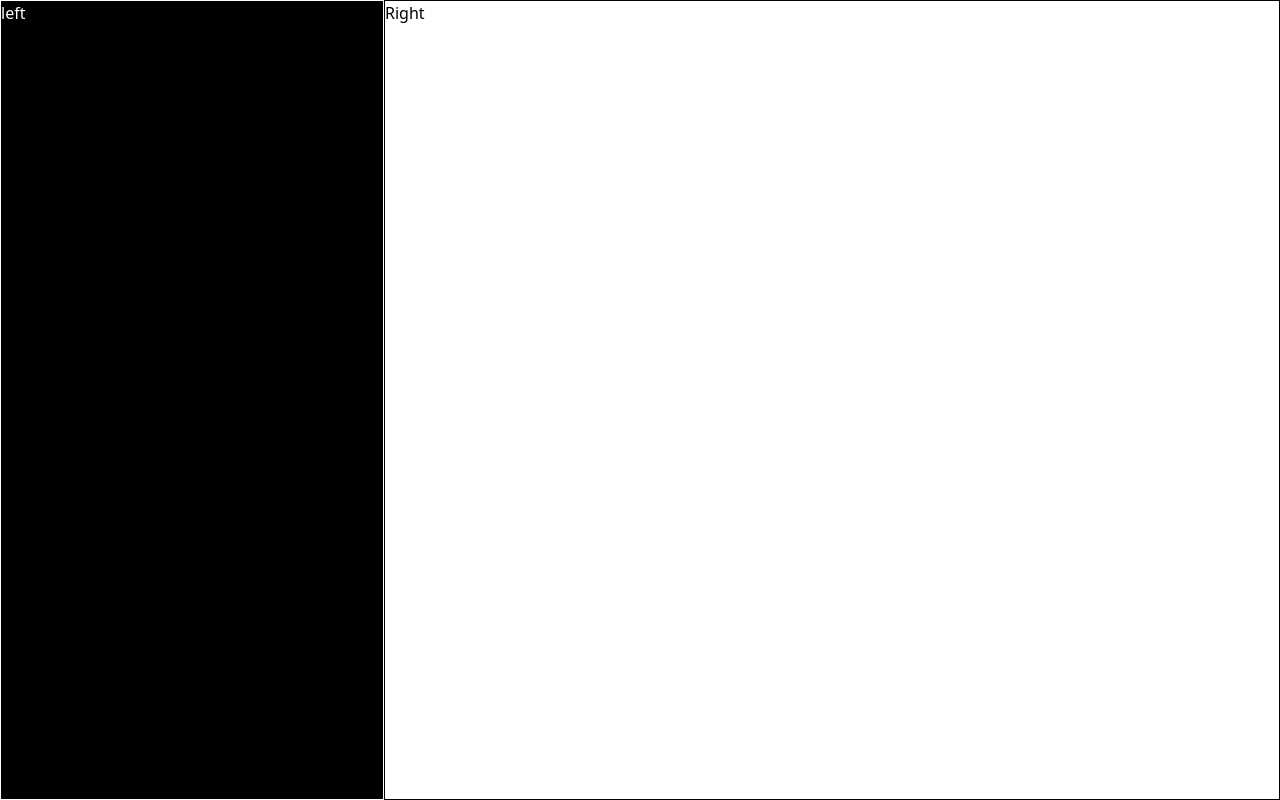
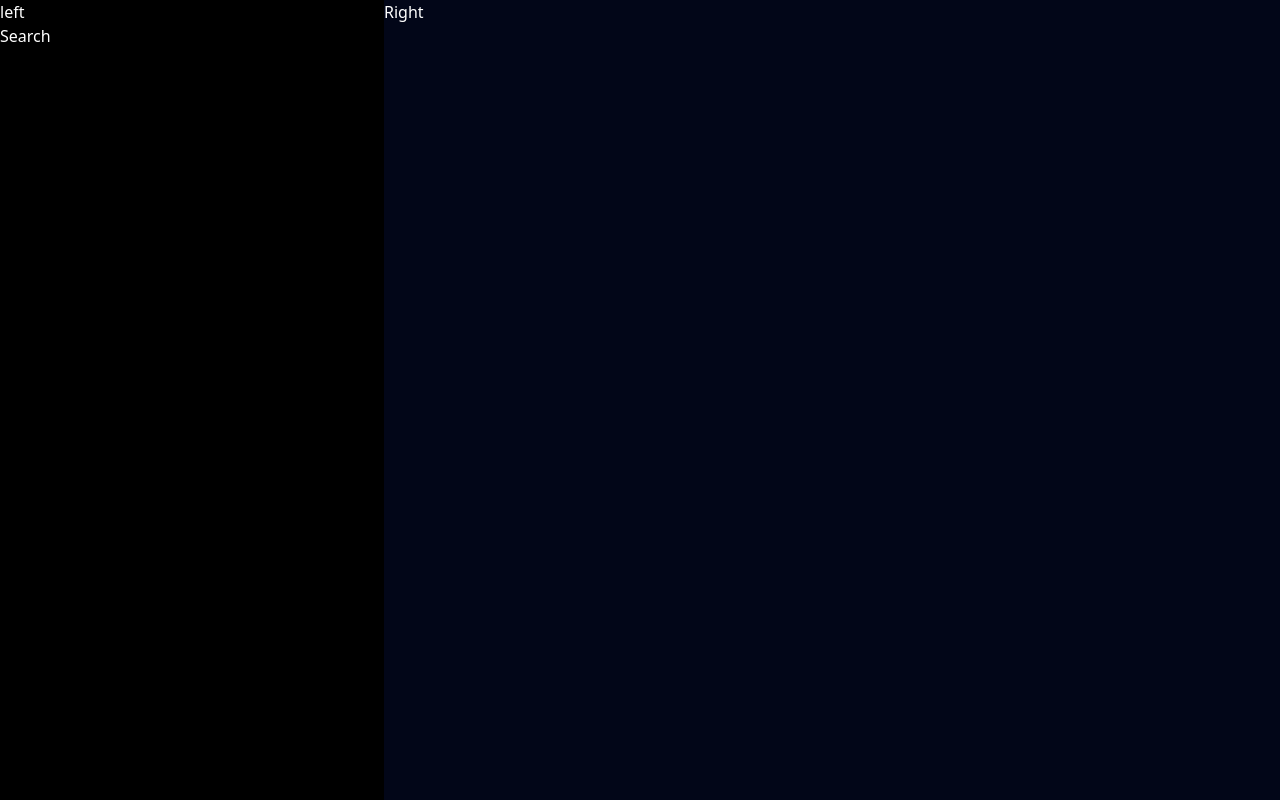
Before and after one commit to AnkitaArya04/ChatApp, a React (Vite) app in the folder Frontend/: page / in a window 1280 px wide. Built offline with nearby package versions, Linux system fonts and the light colour scheme.

Commit message:
tailwind css set up

```diff
--- a/Frontend/package.json
+++ b/Frontend/package.json
@@ -12,13 +12,15 @@
   "dependencies": {
     "@tailwindcss/vite": "^4.1.11",
     "react": "^19.1.1",
-    "react-dom": "^19.1.1"
+    "react-dom": "^19.1.1",
+    "react-icons": "^5.5.0"
   },
   "devDependencies": {
     "@eslint/js": "^9.33.0",
     "@types/react": "^19.1.10",
     "@types/react-dom": "^19.1.7",
     "@vitejs/plugin-react": "^5.0.0",
+    "daisyui": "^5.0.50",
     "eslint": "^9.33.0",
     "eslint-plugin-react-hooks": "^5.2.0",
     "eslint-plugin-react-refresh": "^0.4.20",
--- a/Frontend/src/home/left/Left.jsx
+++ b/Frontend/src/home/left/Left.jsx
@@ -1,8 +1,10 @@
 import React from "react"
+import Search from "./Search"
 const Left = () => {
   return (
-    <div className="w-[30%] border border-white bg-black text-white ">
+    <div className="w-[30%] bg-black text-white ">
       left
+      <Search/>
     </div>
   )
 }
--- /dev/null
+++ b/Frontend/src/home/left/Search.jsx
@@ -0,0 +1,11 @@
+import React from 'react'
+
+const Search = () => {
+  return (
+    <div>
+      Search
+    </div>
+  )
+}
+
+export default Search
--- a/Frontend/src/home/right/Right.jsx
+++ b/Frontend/src/home/right/Right.jsx
@@ -2,7 +2,7 @@ import React from 'react'
 
 const Right = () => {
   return (
-       <div className="w-[70%]  border border-black ">
+       <div className="w-[70%] bg-slate-950 text-white ">
       Right
     </div>
   )
--- a/Frontend/tailwind.config.js
+++ b/Frontend/tailwind.config.js
@@ -7,5 +7,7 @@ module.exports = {
   theme: {
     extend: {},
   },
-  plugins: [],
+  plugins: [
+    require('daisyui'),
+  ],
 }
```
Also changed, not shown: Frontend/src/home/left/Logout.jsx (added), Frontend/src/home/left/User.jsx (added), 1 other file (tests, documents, lock files or other folders).
